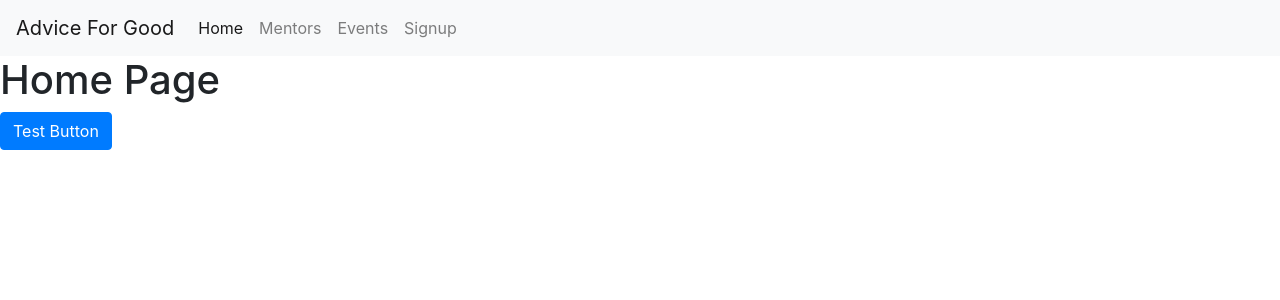
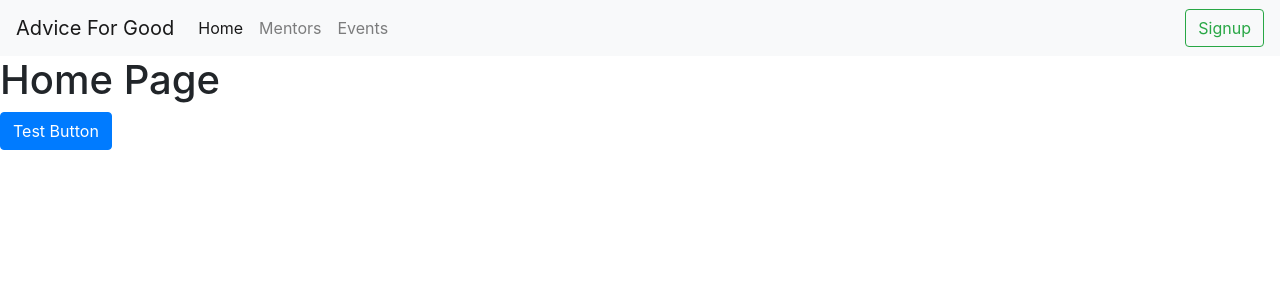
Before and after one commit to itsthechad/adviceforgood, a React (Create React App) app: page / in a window 1280 px wide. Shown: the top 300 px of the page. Built offline with nearby package versions, Linux system fonts and the light colour scheme; no server answers.

Commit message:
Made nice signup button.

```diff
--- a/src/components/Header.js
+++ b/src/components/Header.js
@@ -11,12 +11,16 @@
                         <span className="navbar-toggler-icon"></span>
                     </button>
                     <div className="collapse navbar-collapse" id="navbarNav">
-                        <div className="navbar-nav">
+                        <div className="navbar-nav mr-auto">
                             <NavLink exact to="/" className="nav-item nav-link" activeClassName='active'>Home</NavLink>
                             <NavLink to="/mentors" className="nav-item nav-link" activeClassName='active'>Mentors</NavLink>
                             <NavLink to="/events" className="nav-item nav-link" activeClassName='active'>Events</NavLink>
-                            <NavLink to="/signup" className="nav-item nav-link" activeClassName='active'>Signup</NavLink>
                         </div>
+                            <Link to="/signup" className="my-2 my-lg-0">
+                                <button class="btn btn-outline-success my-2 my-sm-0" type="submit">
+                                    Signup
+                                </button>
+                            </Link>
                     </div>
                 </nav>
             </header>
```
